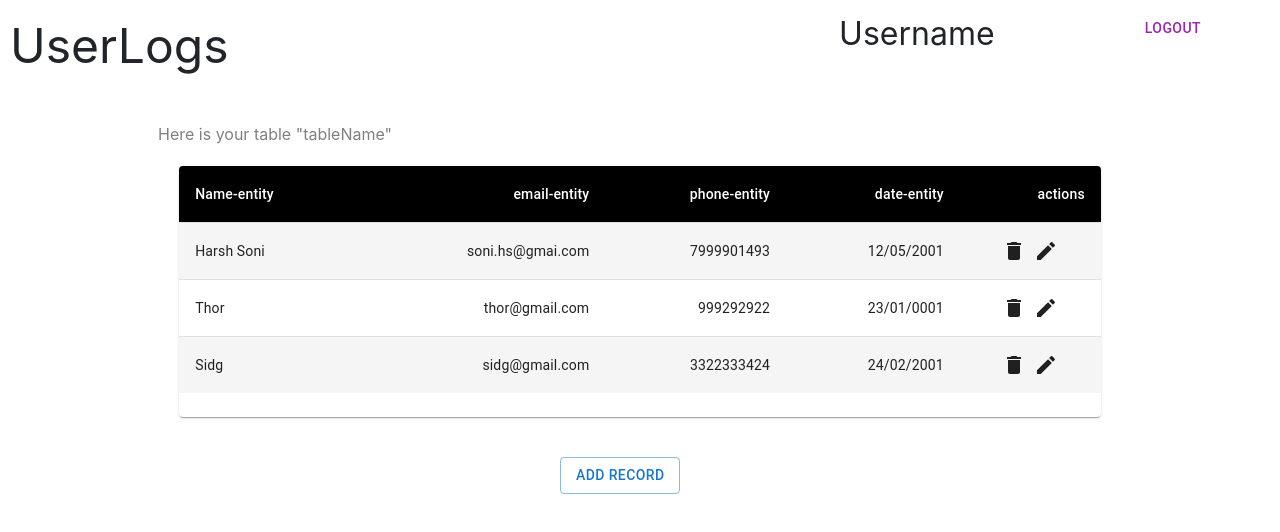
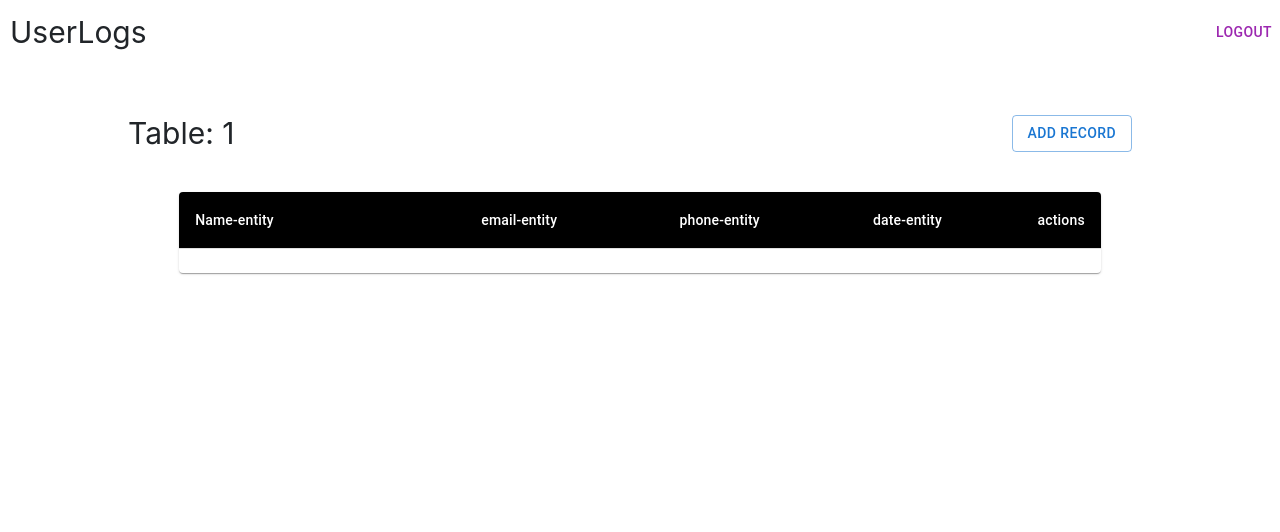
Before and after one commit to SiDDhartharG/walkover_user_log_frontend, a React (Create React App) app: page /table/1 in a window 1280 px wide. Shown: the top 532 px of the page. Built offline with nearby package versions, Linux system fonts and the light colour scheme.

Commit message:
clean code and imports and minor changes in styling

```diff
--- a/src/Components/TableView.js
+++ b/src/Components/TableView.js
@@ -1,70 +1,25 @@
-import { Button, TextField } from "@mui/material";
+import { Table, TableBody, TableContainer, TableHead, TableRow, Paper, Button, TextField } from "@mui/material";
 import React, { useEffect, useState } from "react";
-import { Navigate } from "react-router-dom";
-import { styled } from "@mui/material/styles";
-import Table from "@mui/material/Table";
-import TableBody from "@mui/material/TableBody";
-import TableCell, { tableCellClasses } from "@mui/material/TableCell";
-import TableContainer from "@mui/material/TableContainer";
-import TableHead from "@mui/material/TableHead";
-import TableRow from "@mui/material/TableRow";
-import Paper from "@mui/material/Paper";
+import { Navigate, useParams } from "react-router-dom";
 import AddCircleOutlineIcon from "@mui/icons-material/AddCircleOutline";
 import EditIcon from "@mui/icons-material/Edit";
 import DeleteIcon from "@mui/icons-material/Delete";
-import { margin } from "@mui/system";
+import { REST_ROW, StyledTableCell, StyledTableRow } from "../Utils/tableView";
 
 function TableView(props) {
+  const { tablename } = useParams();
   const [boolAdd, setBoolAdd] = useState(false);
-  const [newRowDetails, setNewRowDetails] = useState({
-    name: "",
-    email: "",
-    number: "",
-    date: "",
-  });
+  const [rows, setRows] = useState([])
+  const [newRowDetails, setNewRowDetails] = useState(REST_ROW);
   const onLogoutClick = () => {
     localStorage.removeItem("token");
     Navigate("/");
   };
-  const StyledTableCell = styled(TableCell)(({ theme }) => ({
-    [`&.${tableCellClasses.head}`]: {
-      backgroundColor: theme.palette.common.black,
-      color: theme.palette.common.white,
-    },
-    [`&.${tableCellClasses.body}`]: {
-      fontSize: 14,
-    },
-  }));
 
-  const StyledTableRow = styled(TableRow)(({ theme }) => ({
-    "&:nth-of-type(odd)": {
-      backgroundColor: theme.palette.action.hover,
-    },
-    // hide last border
-    "&:last-child td, &:last-child th": {
-      border: 0,
-    },
-  }));
 
-  function createData(
-    name: string,
-    email: email,
-    phonenumber: number,
-    date: Date
-  ) {
-    return { name, email, phonenumber, date };
-  }
 
-  const rows = [
-    createData("Harsh Soni", "soni.hs@gmai.com", 7999901493, "12/05/2001"),
-    createData("Thor", "thor@gmail.com", 999292922, "23/01/0001"),
-    createData("Sidg", "sidg@gmail.com", 3322333424, "24/02/2001   "),
-  ];
   function onClickAddRow() {
-    console.log("de");
-    console.log(boolAdd);
     setBoolAdd(!boolAdd);
-    console.log(boolAdd);
   }
   function handleChange(e) {
     const { name, value } = e.target;
@@ -81,58 +36,24 @@ function TableView(props) {
     <div>
       <div className="nav">
         <div className="nav-left">
-          <span>UserLogs</span>
+          <span style={{ fontSize: "30px" }}>UserLogs</span>
         </div>
-        <div className="nav-right">
-          <div className="nav-right-user">
-            <span>Username</span>
-          </div>
-          <div className="nav-right-logout">
-            <Button color="secondary" onClick={onLogoutClick}>
-              Logout
-            </Button>
-          </div>
+        <div className="nav-right" style={{ justifyContent: "right" }}>
+          <Button color="secondary" onClick={onLogoutClick}>
+            Logout
+          </Button>
         </div>
       </div>
       <div className="tableview-div">
-        <div className="tableview-header">
-          <span>Here is your table "tableName"</span>
+        <div style={{ display: "flex", justifyContent: "space-between", alignItems: "center" }}>
+          <div style={{ fontSize: "30px" }}>Table: {tablename}</div>
+          <Button variant="outlined" onClick={onClickAddRow} style={{ margin: "20px" }}>
+            Add Record
+          </Button>
         </div>
         <div className="tableview-table">
           <TableContainer component={Paper}>
             <Table sx={{ minWidth: 700 }} aria-label="customized table">
-              <TableHead>
-                <TableRow>
-                  <StyledTableCell>Name-entity</StyledTableCell>
-                  <StyledTableCell align="right">email-entity</StyledTableCell>
-                  <StyledTableCell align="right">phone-entity</StyledTableCell>
-                  <StyledTableCell align="right">date-entity</StyledTableCell>
-                  <StyledTableCell align="right">actions</StyledTableCell>
-                </TableRow>
-              </TableHead>
-              <TableBody>
-                {rows.map((row) => (
-                  <StyledTableRow key={row.name}>
-                    <StyledTableCell component="th" scope="row">
-                      {row.name}
-                    </StyledTableCell>
-                    <StyledTableCell align="right">{row.email}</StyledTableCell>
-                    <StyledTableCell align="right">
-                      {row.phonenumber}
-                    </StyledTableCell>
-                    <StyledTableCell align="right">{row.date}</StyledTableCell>
-                    <StyledTableCell align="right">
-                      <div className="actions">
-                        <DeleteIcon style={{ marginRight: "2px" }} />{" "}
-                        <EditIcon style={{ marginLeft: "2px" }} />
-                      </div>
-                    </StyledTableCell>
-                  </StyledTableRow>
-                ))}
-              </TableBody>
-              <div>
-                <br></br>
-              </div>
               {boolAdd ? (
                 <TableBody>
                   <StyledTableRow>
@@ -155,7 +76,7 @@ function TableView(props) {
                         value={newRowDetails.email}
                         placeholder="Enter email"
                         onChange={handleChange}
-                       required="true"
+                        required="true"
                       />
                     </StyledTableCell>
                     <StyledTableCell align="right">
@@ -190,17 +111,41 @@ function TableView(props) {
               ) : (
                 ""
               )}
+              <TableHead>
+                <TableRow>
+                  <StyledTableCell>Name-entity</StyledTableCell>
+                  <StyledTableCell align="right">email-entity</StyledTableCell>
+                  <StyledTableCell align="right">phone-entity</StyledTableCell>
+                  <StyledTableCell align="right">date-entity</StyledTableCell>
+                  <StyledTableCell align="right">actions</StyledTableCell>
+                </TableRow>
+              </TableHead>
+              <TableBody>
+                {rows.map((row) => (
+                  <StyledTableRow key={row.name}>
+                    <StyledTableCell component="th" scope="row">
+                      {row.name}
+                    </StyledTableCell>
+                    <StyledTableCell align="right">{row.email}</StyledTableCell>
+                    <StyledTableCell align="right">
+                      {row.phonenumber}
+                    </StyledTableCell>
+                    <StyledTableCell align="right">{row.date}</StyledTableCell>
+                    <StyledTableCell align="right">
+                      <div className="actions">
+                        <DeleteIcon style={{ marginRight: "2px" }} />{" "}
+                        <EditIcon style={{ marginLeft: "2px" }} />
+                      </div>
+                    </StyledTableCell>
+                  </StyledTableRow>
+                ))}
+              </TableBody>
+              <div>
+                <br></br>
+              </div>
+
             </Table>
           </TableContainer>
-        </div>
-        <div className="add-row">
-          <Button
-            variant="outlined"
-            onClick={onClickAddRow}
-            style={{ margin: "20px" }}
-          >
-            Add Record
-          </Button>
         </div>
       </div>
     </div>
--- /dev/null
+++ b/src/Utils/tableView.js
@@ -0,0 +1,26 @@
+import { styled } from "@mui/material/styles";
+import TableCell, { tableCellClasses } from "@mui/material/TableCell";
+import TableRow from "@mui/material/TableRow";
+
+
+export const REST_ROW = { name: "", email: "", number: "", date: "", }
+
+export const StyledTableCell = styled(TableCell)(({ theme }) => ({
+    [`&.${tableCellClasses.head}`]: {
+        backgroundColor: theme.palette.common.black,
+        color: theme.palette.common.white,
+    },
+    [`&.${tableCellClasses.body}`]: {
+        fontSize: 14,
+    },
+}));
+
+export const StyledTableRow = styled(TableRow)(({ theme }) => ({
+    "&:nth-of-type(odd)": {
+        backgroundColor: theme.palette.action.hover,
+    },
+    // hide last border
+    "&:last-child td, &:last-child th": {
+        border: 0,
+    },
+}));
```
